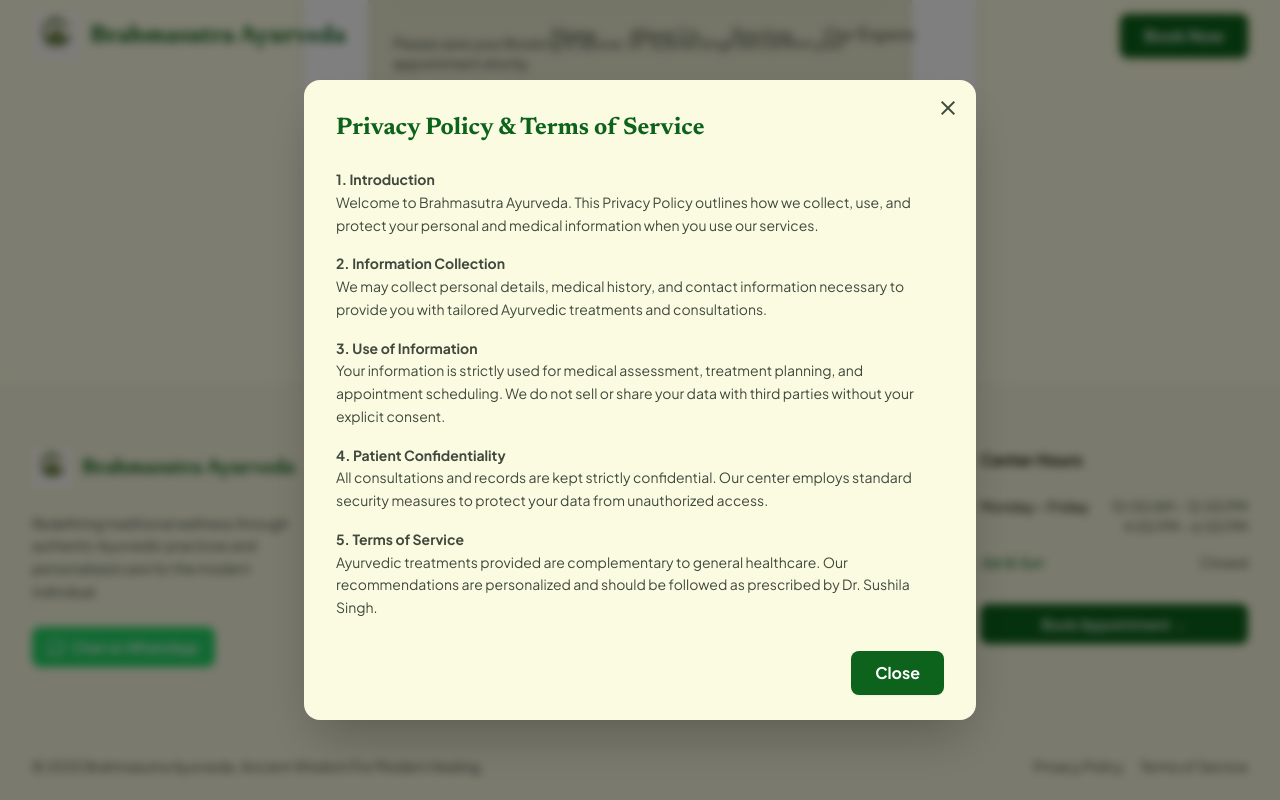
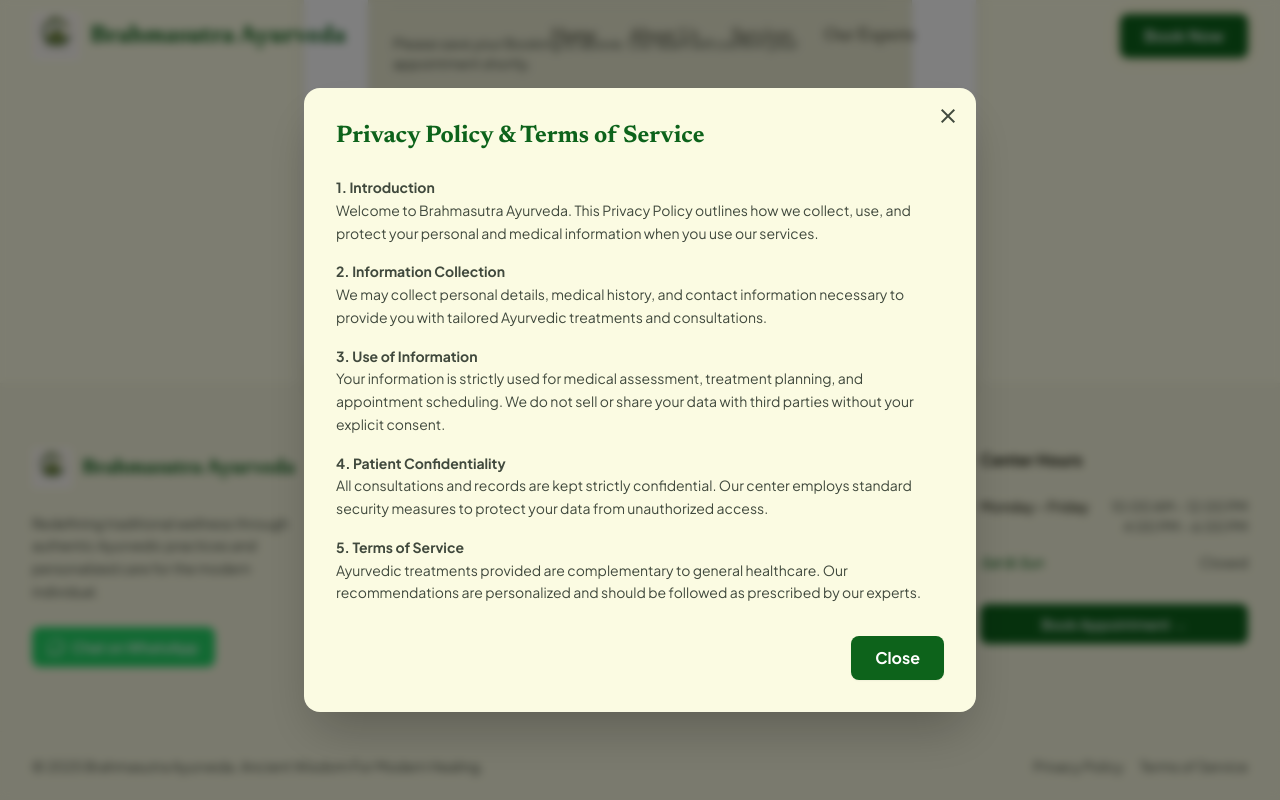
Before and after one commit to hemant818/BSAwebsite, a Next.js app: page /appointment/1 in a window 1280 px wide. Both pictures are taken after a click on the button "Privacy Policy". Shown: the part 445-1245 px from the top of the page. Built offline with nearby package versions, Linux system fonts and the light colour scheme; a web font is replaced by a local one.

Commit message:
Update contact references to emphasize Brahmasutra Ayurveda brand

```diff
--- a/app/(public)/appointment/[id]/page.tsx
+++ b/app/(public)/appointment/[id]/page.tsx
@@ -69,7 +69,7 @@ export default async function AppointmentSuccessPage({ params }: { params: { id:
             </div>
           ) : (
             <div className="pt-2 text-sm text-on-surface-variant">
-              <p>Please save your Booking ID above. Dr. Sushila Singh will confirm your appointment shortly.</p>
+              <p>Please save your Booking ID above. Our team will confirm your appointment shortly.</p>
             </div>
           )}
 
@@ -82,8 +82,8 @@ export default async function AppointmentSuccessPage({ params }: { params: { id:
         </div>
 
         <p className="text-sm text-on-surface-variant mb-8 leading-relaxed">
-          Dr. Sushila Singh will review your request and confirm via WhatsApp / call at the earliest.
-          For urgent queries, contact: <strong>+91 98765 43210</strong>
+          Our team will review your request and confirm via WhatsApp / call at the earliest.
+          For urgent queries, contact: <strong>+91 95102 50323</strong>
         </p>
 
         <div className="flex flex-col sm:flex-row gap-3 justify-center">
--- a/app/(public)/book-appointment/page.tsx
+++ b/app/(public)/book-appointment/page.tsx
@@ -91,7 +91,7 @@ _Please confirm this appointment at your earliest. Thank you!_`;
         <div className="max-w-7xl mx-auto px-4 flex items-center justify-center gap-2 flex-wrap">
           <span className="material-symbols-outlined text-sm">verified_user</span>
           <p className="font-body text-sm font-medium tracking-wide">
-            All appointment requests go directly to Dr. Sushila Singh via WhatsApp for instant confirmation.
+            All appointment requests go directly to our team via WhatsApp for instant confirmation.
           </p>
         </div>
       </div>
@@ -273,7 +273,7 @@ _Please confirm this appointment at your earliest. Thank you!_`;
               <div className="space-y-5">
                 {[
                   { step: "1", icon: "edit_note", title: "Fill the Form", desc: "Enter your name, health concern, and preferred date & time." },
-                  { step: "2", icon: "send", title: "Send on WhatsApp", desc: "Your details are sent directly to Dr. Sushila Singh's WhatsApp." },
+                  { step: "2", icon: "send", title: "Send on WhatsApp", desc: "Your details are sent directly to our team's WhatsApp." },
                   { step: "3", icon: "check_circle", title: "Get Confirmed", desc: "The doctor confirms your slot and you're all set!" },
                 ].map((s) => (
                   <div key={s.step} className="flex gap-4 items-start">
@@ -290,7 +290,7 @@ _Please confirm this appointment at your earliest. Thank you!_`;
 
               {/* Direct WhatsApp button */}
               <a
-                href={`https://wa.me/${DOCTOR_WHATSAPP}?text=${encodeURIComponent("Hello Dr. Sushila Singh, I would like to book an appointment. Please guide me.")}`}
+                href={`https://wa.me/${DOCTOR_WHATSAPP}?text=${encodeURIComponent("Hello Brahmasutra Ayurveda, I would like to book an appointment. Please guide me.")}`}
                 target="_blank"
                 rel="noopener noreferrer"
                 className="flex items-center justify-center gap-2 w-full bg-surface text-primary border border-primary/30 py-3 rounded-xl font-semibold text-sm hover:bg-primary/5 transition-colors"
--- a/app/(public)/page.tsx
+++ b/app/(public)/page.tsx
@@ -71,7 +71,7 @@ export default function Home() {
                 whileTap={{ scale: 0.97 }}
                 className="bg-surface-container-high hover:bg-surface-container-highest text-primary border border-outline-variant px-8 py-4 rounded-xl font-bold flex items-center gap-2 transition-all"
               >
-                Chat with Dr. Sushila Singh
+                Chat with Brahmasutra Ayurveda
                 <span className="material-symbols-outlined pb-1">chat</span>
               </motion.button>
             </Link>
@@ -318,7 +318,7 @@ export default function Home() {
                 whileTap={{ scale: 0.97 }}
                 className="bg-tertiary-container hover:bg-tertiary-fixed text-on-tertiary-fixed px-10 py-5 rounded-xl font-bold flex items-center gap-3 transition-all shadow-xl"
               >
-                Consult with Dr. Sushila Singh
+                Consult with Brahmasutra Ayurveda
                 <span className="material-symbols-outlined pb-1">arrow_forward</span>
               </motion.button>
             </Link>
--- a/app/(public)/services/page.tsx
+++ b/app/(public)/services/page.tsx
@@ -1052,7 +1052,7 @@ export default function Services() {
             Ready to Begin Your Healing Journey?
           </h2>
           <p className="text-on-primary/80 text-lg mb-10 max-w-2xl mx-auto">
-            Consult with Dr. Sushila Singh to design a personalized wellness blueprint that honors your nature.
+            Consult with Brahmasutra Ayurveda to design a personalized wellness blueprint that honors your nature.
           </p>
           <div className="flex flex-col sm:flex-row gap-6 justify-center">
             <Link
@@ -1062,7 +1062,7 @@ export default function Services() {
               Book Your Consultation
             </Link>
             <a
-              href="https://wa.me/919510250323?text=Hello%20Dr.%20Sushila%20Singh,%20I'd%20like%20to%20know%20more%20about%20your%20services."
+              href="https://wa.me/919510250323?text=Hello%20Brahmasutra%20Ayurveda,%20I'd%20like%20to%20know%20more%20about%20your%20services."
               target="_blank"
               rel="noopener noreferrer"
               className="bg-surface/10 backdrop-blur-md border border-surface/20 text-on-primary px-8 py-4 rounded-xl font-bold hover:bg-surface/20 transition-all flex items-center justify-center gap-2"
--- a/components/Footer.tsx
+++ b/components/Footer.tsx
@@ -26,7 +26,7 @@ export function Footer() {
           </p>
           {/* WhatsApp CTA */}
           <a
-            href="https://wa.me/919510250323?text=Hello%2C%20I%20would%20like%20to%20book%20an%20appointment%20with%20Dr.%20Sushila%20Singh."
+            href="https://wa.me/919510250323?text=Hello%2C%20I%20would%20like%20to%20book%20an%20appointment%20with%20Brahmasutra%20Ayurveda."
             target="_blank"
             rel="noopener noreferrer"
             className="inline-flex items-center gap-2 bg-[#25D366] text-white px-4 py-2.5 rounded-lg font-semibold text-sm hover:bg-[#128C7E] transition-colors"
--- a/components/ui/Footer.tsx
+++ b/components/ui/Footer.tsx
@@ -21,7 +21,7 @@ export default function Footer() {
             </p>
             {/* WhatsApp CTA */}
             <a
-              href="https://wa.me/919510250323?text=Hello%2C%20I%20would%20like%20to%20book%20an%20appointment%20with%20Dr.%20Sushila%20Singh."
+              href="https://wa.me/919510250323?text=Hello%2C%20I%20would%20like%20to%20book%20an%20appointment%20with%20Brahmasutra%20Ayurveda."
               target="_blank"
               rel="noopener noreferrer"
               className="inline-flex items-center gap-2 bg-[#25D366] text-white px-4 py-2.5 rounded-lg font-semibold text-sm hover:bg-[#128C7E] transition-colors"
@@ -107,7 +107,7 @@ export default function Footer() {
               <p><strong>2. Information Collection</strong><br/>We may collect personal details, medical history, and contact information necessary to provide you with tailored Ayurvedic treatments and consultations.</p>
               <p><strong>3. Use of Information</strong><br/>Your information is strictly used for medical assessment, treatment planning, and appointment scheduling. We do not sell or share your data with third parties without your explicit consent.</p>
               <p><strong>4. Patient Confidentiality</strong><br/>All consultations and records are kept strictly confidential. Our center employs standard security measures to protect your data from unauthorized access.</p>
-              <p><strong>5. Terms of Service</strong><br/>Ayurvedic treatments provided are complementary to general healthcare. Our recommendations are personalized and should be followed as prescribed by Dr. Sushila Singh.</p>
+              <p><strong>5. Terms of Service</strong><br/>Ayurvedic treatments provided are complementary to general healthcare. Our recommendations are personalized and should be followed as prescribed by our experts.</p>
             </div>
             <div className="mt-8 flex justify-end">
               <button onClick={() => setIsPrivacyOpen(false)} className="bg-primary text-on-primary px-6 py-2.5 rounded-lg font-bold hover:bg-primary-container transition-colors shadow-sm">
```
